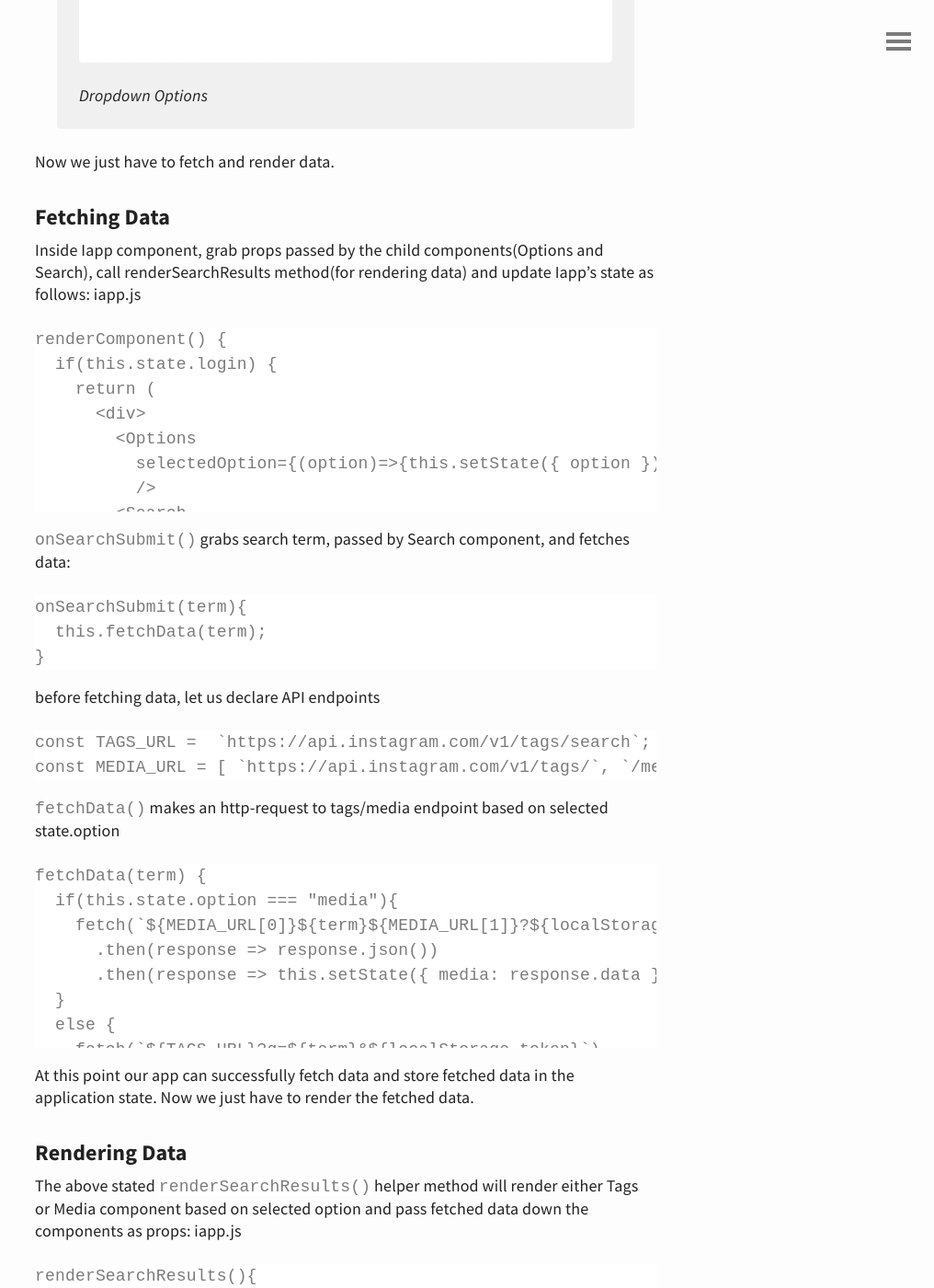
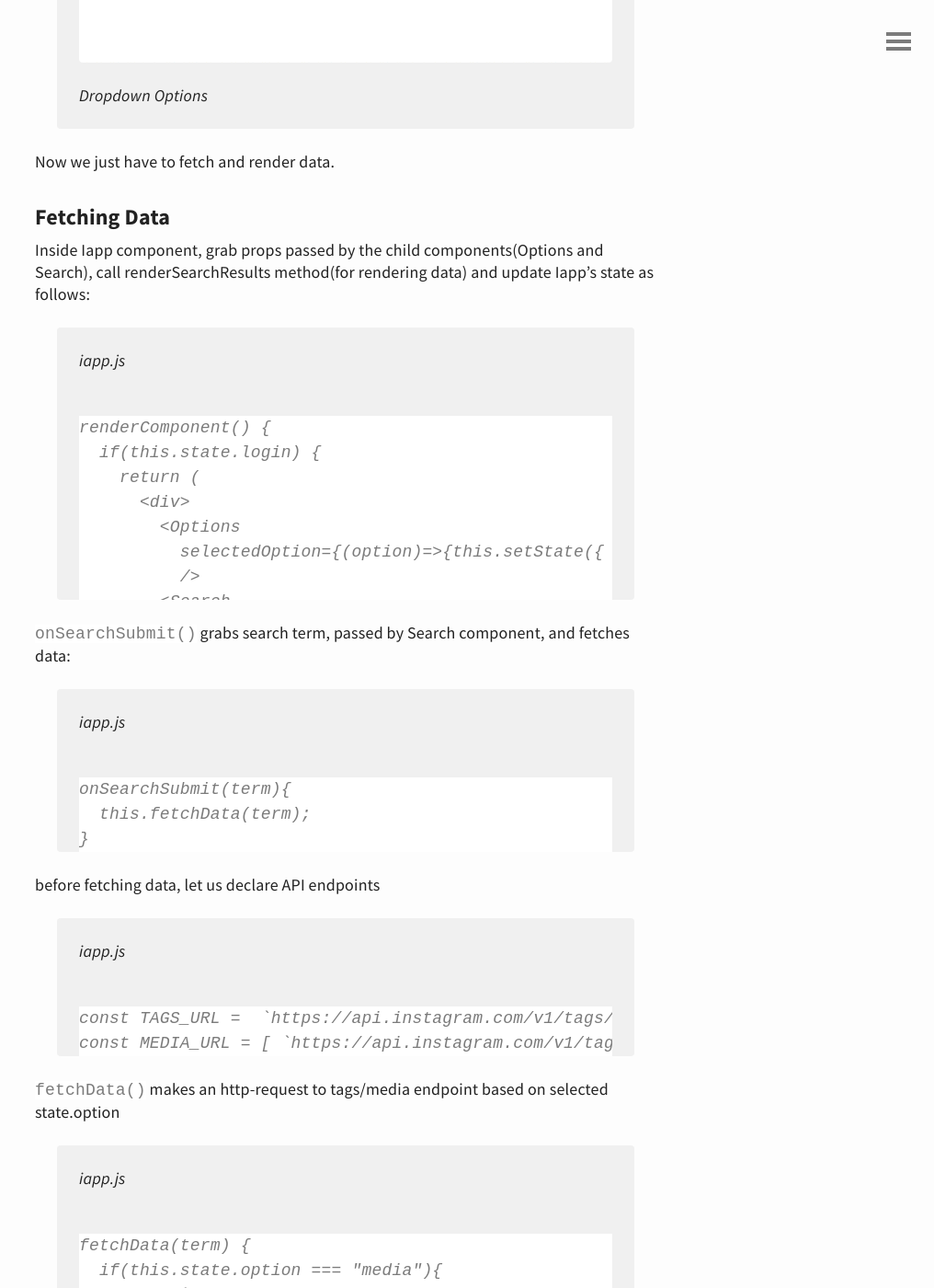
Before and after one commit to anigopale/anigopale.github.io, a Jekyll site: the page built from _posts/2018-01-14-insta-app.md, in a window 1280 px wide and 1400 px high, scrolled down 7416 px. Shown: the whole window at 92% size, without its empty margins (264-1280 px from the left). Built offline with Jekyll 4.4.1, drawn with Linux system fonts in a browser that asks for light colours; comment, search, counter and statistics services are not loaded; some of the changed text lies outside the part shown.

Commit message:
minor edits

````diff
--- a/_posts/2018-01-14-insta-app.md
+++ b/_posts/2018-01-14-insta-app.md
@@ -268,7 +268,7 @@ Now we just have to fetch and render data.
 #### Fetching Data
 
 Inside Iapp component, grab props passed by the child components(Options and Search), call renderSearchResults method(for rendering data) and update Iapp's state as follows:
-iapp.js
+>iapp.js
 ```
 renderComponent() {
   if(this.state.login) {
@@ -289,18 +289,24 @@ renderComponent() {
   }
 }
 ```
+
 ``onSearchSubmit()`` grabs search term, passed by Search component, and fetches data:
+>iapp.js
 ```
 onSearchSubmit(term){
   this.fetchData(term);
 }
 ```
+
 before fetching data, let us declare API endpoints
+>iapp.js
 ```
 const TAGS_URL =  `https://api.instagram.com/v1/tags/search`;
 const MEDIA_URL = [ `https://api.instagram.com/v1/tags/`, `/media/recent` ];
 ```
+
 ``fetchData()`` makes an http-request to tags/media endpoint based on selected state.option
+>iapp.js
 ```
 fetchData(term) {
   if(this.state.option === "media"){
@@ -321,7 +327,7 @@ At this point our app can successfully fetch data and store fetched data in the
 #### Rendering Data
 
 The above stated ``renderSearchResults()`` helper method will render either Tags or Media component based on selected option and pass fetched data down the components as props:
-iapp.js
+>iapp.js
 ```
 renderSearchResults(){
   if(this.state.option === "media")
@@ -333,7 +339,7 @@ renderSearchResults(){
 
 Now Tags and Media components can easily render the data through their respective props:
 
-tags.js
+>tags.js
 ```
 class Tags extends Component {
   renderTagItems() {
````
